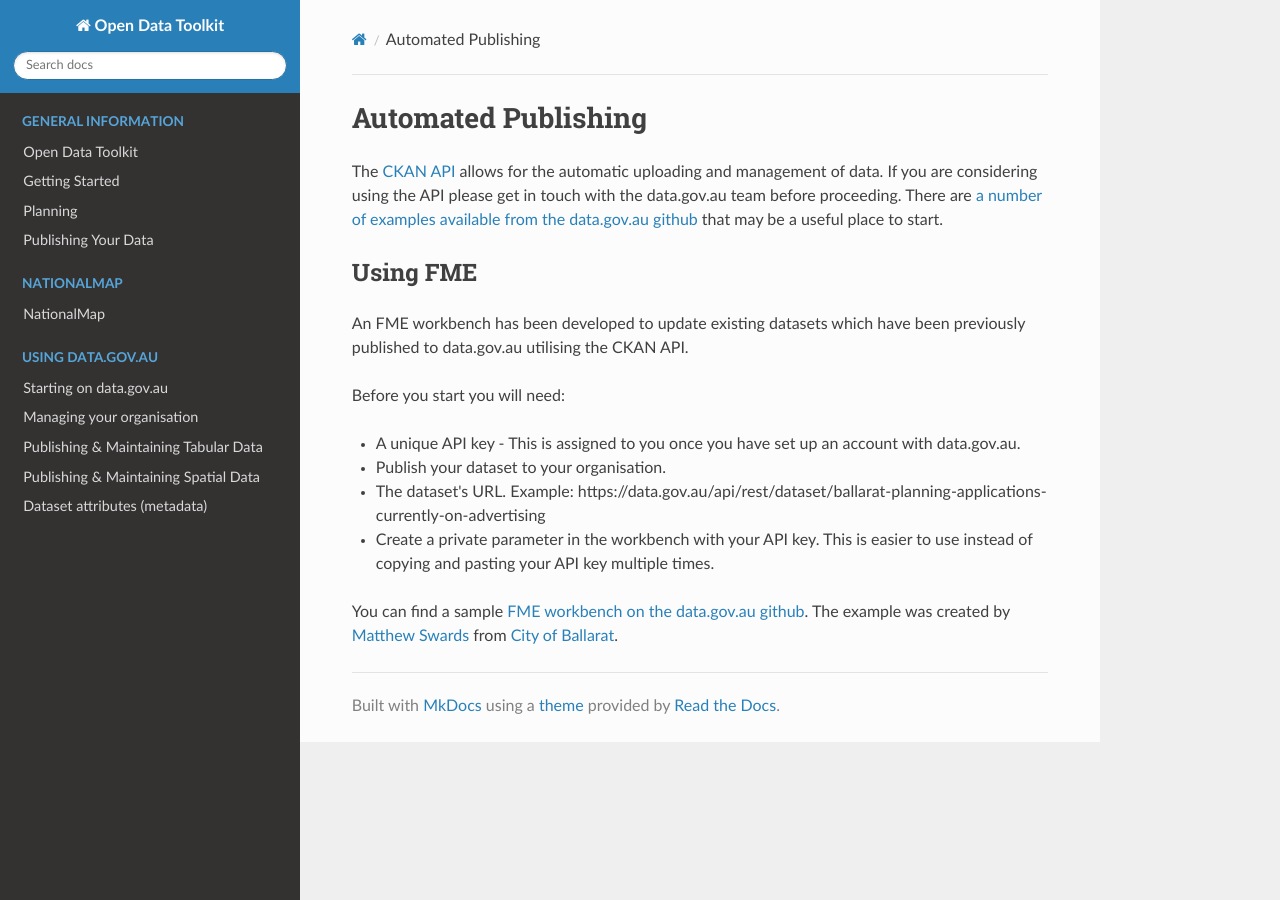
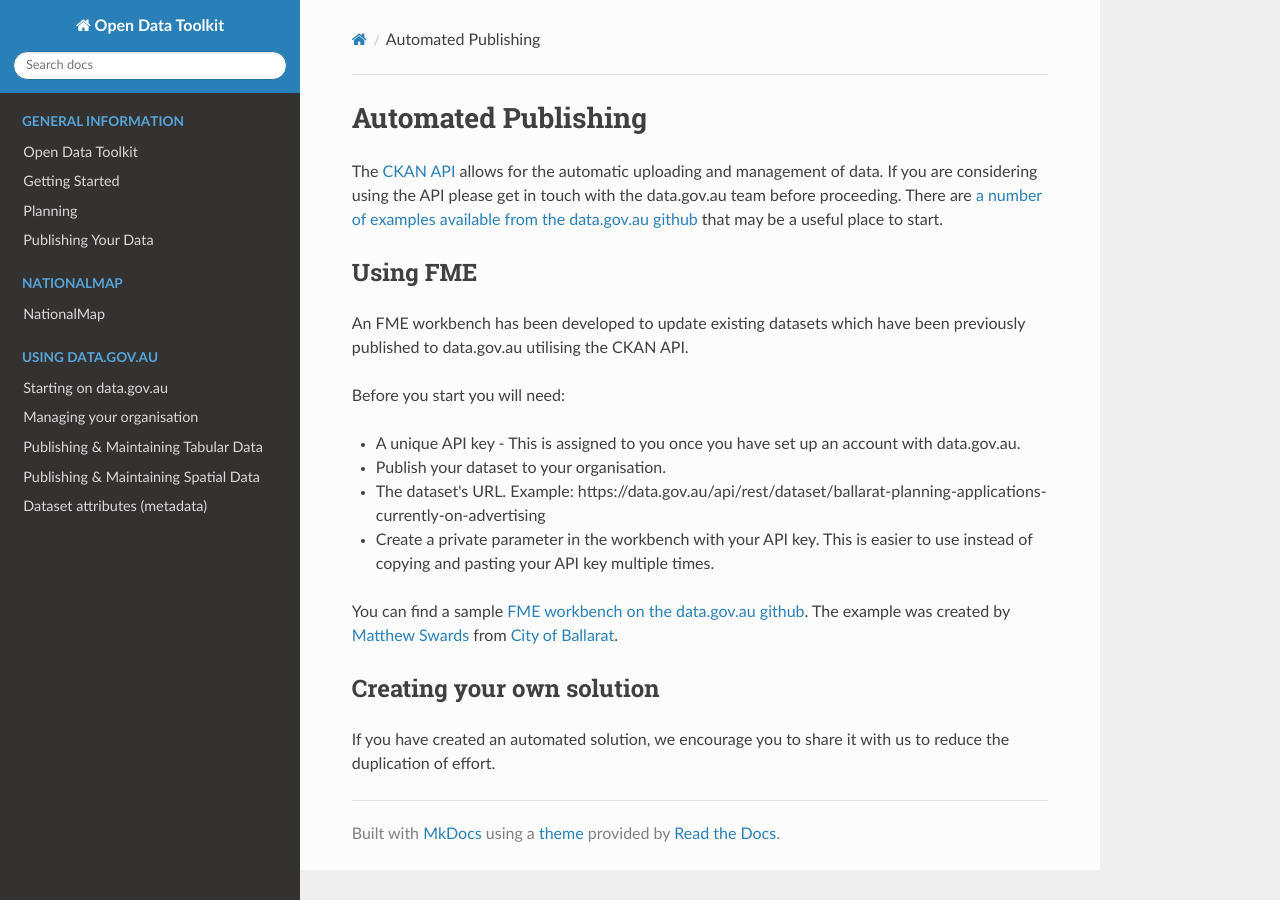
Before and after one commit to ajbar7/allan-toolkit-test, an MkDocs documentation site: the page built from docs/datagovau-automated-publishing.md, in a window 1280 px wide. Built offline with MkDocs 1.6.1, drawn with Linux system fonts in a browser that asks for light colours; nearby versions of some CDN libraries; old or Windows-style settings are respelled for this version of MkDocs.

Commit message:
Update datagovau-automated-publishing.md

```diff
--- a/docs/datagovau-automated-publishing.md
+++ b/docs/datagovau-automated-publishing.md
@@ -3,6 +3,7 @@
 The [CKAN API](http://docs.ckan.org/en/latest/api/index.html) allows for the automatic uploading and management of data. If you are considering using the API please get in touch with the data.gov.au team before proceeding. There are [a number of examples available from the data.gov.au github](https://github.com/datagovau/ckan-api-examples) that may be a useful place to start.
 
 ## Using FME
+
 An FME workbench has been developed to update existing datasets which have been previously published to data.gov.au utilising the CKAN API.
 
 Before you start you will need:
@@ -13,3 +14,7 @@
 * Create a private parameter in the workbench with your API key. This is easier to use instead of copying and pasting your API key multiple times.
 
 You can find a sample [FME workbench on the data.gov.au github](https://github.com/datagovau/ckan-api-examples/tree/master/FME). The example was created by [Matthew Swards](http://www.twitter.com/mattswards) from [City of Ballarat](https://data.gov.au/organization/city-of-ballarat).
+
+## Creating your own solution
+
+If you have created an automated solution, we encourage you to share it with us to reduce the duplication of effort.
```
